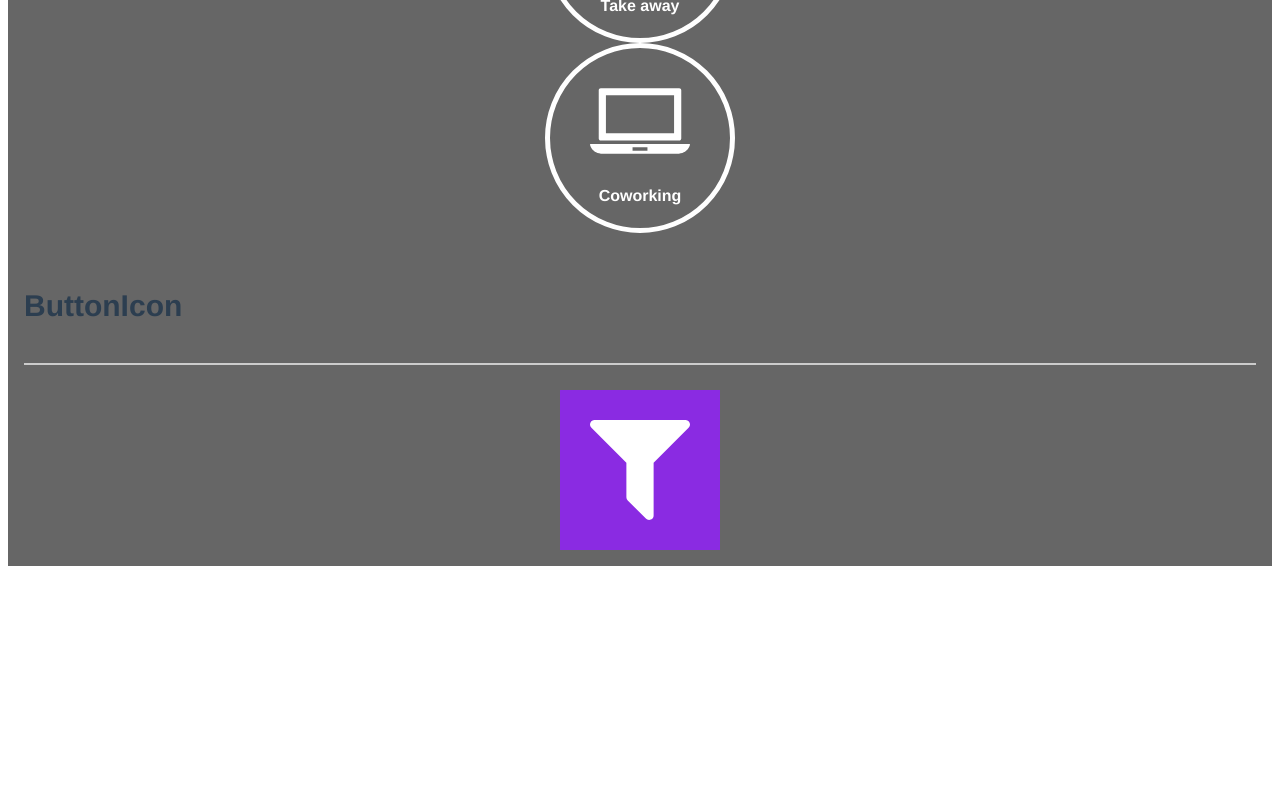
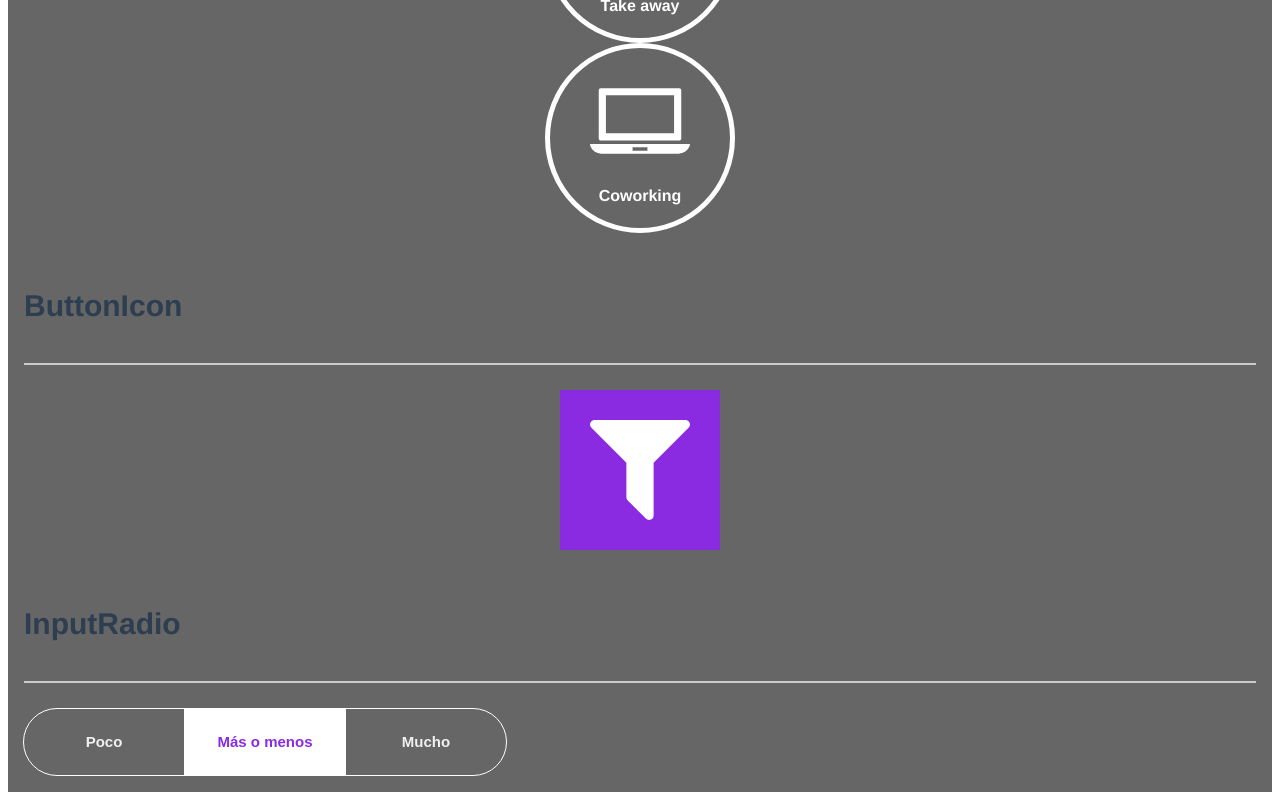
Before and after one commit to chicasprogramando/coffeemap, a Vue app: page /storybook in a window 1280 px wide. Shown: the part 3655-4455 px from the top of the page. Before the commit the page ends 4229 px from the top, so only its background shows below. Built offline with nearby package versions, Linux system fonts and the light colour scheme.

Commit message:
InputRadio Added

```diff
--- /dev/null
+++ b/src/components/InputRadio/InputRadio.vue
@@ -0,0 +1,104 @@
+<template>
+    <div class="input-group">
+        <div class="input-group-radio">
+            <div class="radio-btn radio-btn-primary">
+                <input type="radio" name="routingType3" value="poco" id="poco">
+                <label for="poco">Poco</label>
+            </div>
+        </div>
+        <div class="input-group-radio">
+            <div class="radio-btn radio-btn-primary">
+                <input type="radio" checked name="routingType3" value="masomenos" id="masomenos">
+                <label for="masomenos"> Más o menos</label>
+            </div>
+        </div>
+        <div class="input-group-radio">
+            <div class="radio-btn radio-btn-primary">
+                <input type="radio" name="routingType3" value="mucho" id="mucho">
+                <label for="mucho">Mucho</label>
+            </div>
+        </div>
+    </div>
+</template>
+
+<script>
+export default {
+    name: 'Input-radio',
+    props: {
+
+    },
+    components: {
+
+    },
+    data() {
+
+    },
+    methods: {
+
+    }
+}
+</script>
+
+
+<style scoped>
+
+    .input-group-radio {
+        position: relative;
+        white-space: nowrap;
+        display: table-cell;
+    }
+
+    .input-group-radio .radio-btn {
+        margin-left: -1px
+    }
+
+    .radio-btn label {
+        height: 46px;
+        width: 120px;
+        border-radius: 70px;
+        border: 1px solid rgb(255, 255, 255);
+        font-family: sans-serif;
+        font-weight: bold;
+        font-size: 15px;
+        line-height: 3em;
+        cursor: pointer;
+        display: inline-block;
+        padding: 10px 20px;
+        text-align: center;
+        white-space: nowrap;
+        color: rgb(240, 240, 240);
+    }
+
+    .radio-btn:hover label {
+        border-color: rgb(173, 173, 173);
+        color:rgb(173, 173, 173);
+    }
+
+    .input-group-radio input[type="radio"]:empty {
+        display: none;
+    }
+
+    .input-group-radio input[type="radio"]:checked~label {
+        border-color: rgb(255, 255, 255);
+    }
+
+    .input-group>.input-group-radio:first-child:not(:last-child) label {
+        border-bottom-right-radius: 0;
+        border-top-right-radius: 0;
+    }
+
+    .input-group>.input-group-radio:last-child:not(:first-child) label {
+        border-bottom-left-radius: 0;
+        border-top-left-radius: 0;
+    }
+
+    .input-group>.input-group-radio:not(:first-child):not(:last-child) label {
+        border-radius: 0;
+    }
+
+
+    .input-group-radio .radio-btn-primary input[type="radio"]:checked~label {
+        color: blueviolet;
+        background-color: rgb(255, 255, 255);
+    }
+</style>
--- a/src/pages/Storybook/Storybook.js
+++ b/src/pages/Storybook/Storybook.js
@@ -5,6 +5,7 @@ import ButtonGeneral from '../../components/ButtonGeneral/ButtonGeneral.vue'
 import ButtonMore from '../../components/ButtonMore/ButtonMore.vue'
 import FilterButton from'../../components/FilterButton/FilterButton.vue'
 import ButtonIcon from'../../components/ButtonIcon/ButtonIcon.vue'
+import InputRadio from'../../components/InputRadio/InputRadio.vue'
 export default {
   name: 'storybook',
   components: {
@@ -15,6 +16,7 @@ export default {
 		ButtonMore,
 		FilterButton,
 		ButtonIcon,
+		InputRadio
   },
 	data() {
 		return {
--- a/src/pages/Storybook/Storybook.vue
+++ b/src/pages/Storybook/Storybook.vue
@@ -50,6 +50,8 @@
         <FilterButton name="bag" button-text="Take away" />
         <FilterButton name="laptop" button-text="Coworking" /></div>
         <div class="component"><h2>ButtonIcon</h2><ButtonIcon /></div>
+        <div class="component"><h2>InputRadio</h2><InputRadio /></div>
+
 	</div>
 </template>
 
```
